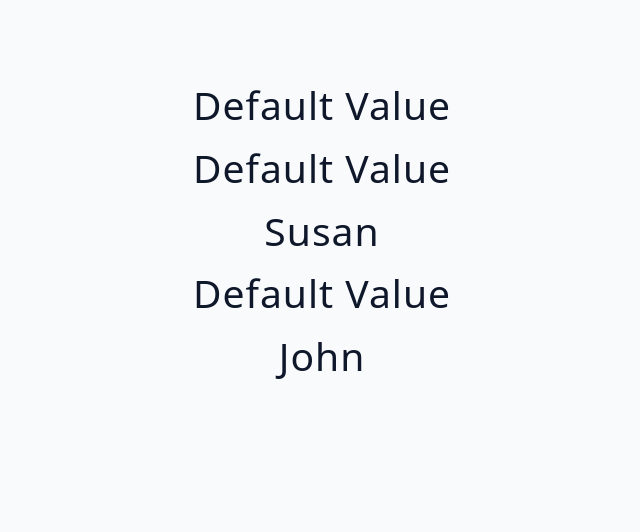
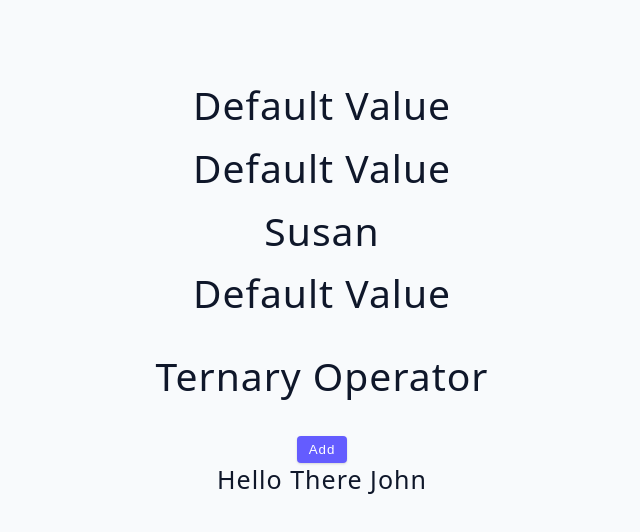
Before and after one commit to aleksandarPaytalov/03-advanced-react, a React (Vite) app: page / in a window 1280 px wide. Shown: the top 532 px of the page, without its empty margins (318-958 px from the left). Built offline with nearby package versions, Linux system fonts and the light colour scheme.

Commit message:
ternary operator exercise

```diff
--- a/src/tutorial/03-conditional-rendering/starter/05-short-circuit-examples.jsx
+++ b/src/tutorial/03-conditional-rendering/starter/05-short-circuit-examples.jsx
@@ -16,13 +16,24 @@ const ShortCircuitExamples = () => {
       <h2>{!text && "default value"}</h2>
 
       {/* user && <SomeComponent name={user.name} />*/}
-      <h2>{text ? <SomeComponent name={name} /> : user.name}</h2>
+      <h2>{/*text ? <SomeComponent name={name} /> : user.name */}</h2>
+      <h2 style={{ margin: "2rem 0" }}>Ternary Operator</h2>
+      <button className="btn">{isEditing ? "edit" : "add"}</button>
+      {user ? (
+        <div>
+          <h4>Hello there {user.name}</h4>
+        </div>
+      ) : (
+        <div>
+          <h2>Please login</h2>
+        </div>
+      )}
     </div>
   );
 };
 
 const SomeComponent = ({ name }) => {
-  return <h2>hello there {name}</h2>;
+  return <h3>hello there {name}</h3>;
 };
 
 export default ShortCircuitExamples;
```
